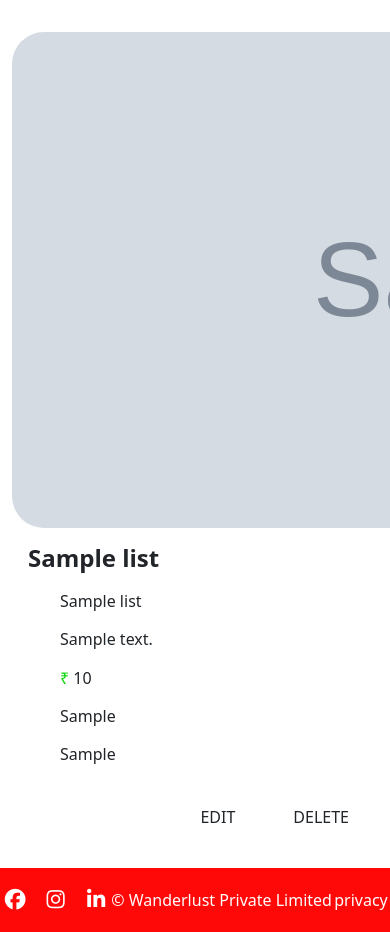
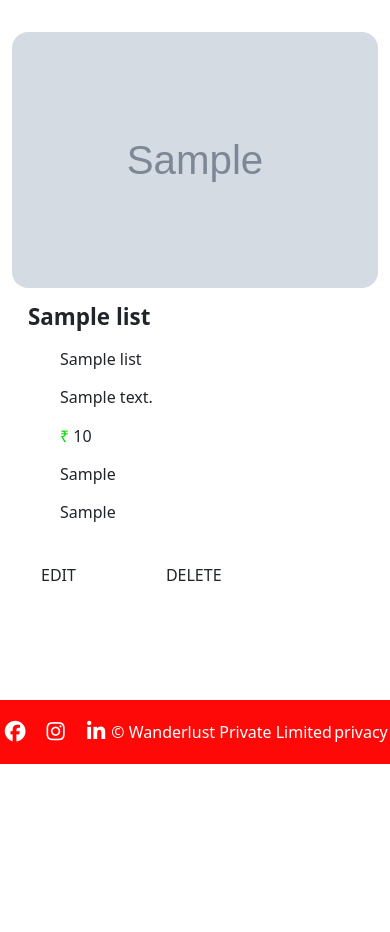
Before and after one commit to princejaiswaldev/WanderLust, a Node server app: page /listings/600000000000000000000001/show in a window 390 px wide; the page is wider, and only the part inside the window is pictured. Shown: the part 80-1012 px from the top of that part. After the commit the page ends 844 px from the top of that part, so only its background shows below. Run offline with Node 20, Linux system fonts and the light colour scheme; tables that the repository leaves empty hold one stand-in row (values such as "Sample post"); grey boxes marked "Sample" are stand-in pictures; some libraries are stand-ins or nearby versions.

Commit message:
fixed form input routes and improved show page responsiveness

```diff
--- a/app.js
+++ b/app.js
@@ -11,7 +11,7 @@ const methodOverride = require("method-override");
 const ejsMate = require("ejs-mate");
 const wrapAsync = require("./utils/WrapAsync.js");
 const ExpressError = require("./utils/ExpressError.js");
-const {ListingSchema} = require("./schema.js");
+const {listingSchema} = require("./schema.js");
 
 
 //app configuration
@@ -90,9 +90,9 @@ app.get("/listings/new",(req,res) => {
 
 app.post("/listings/new", wrapAsync(async(req,res,next) => {
 
-    let result = ListingSchema.validate(req.body);
+    let result = listingSchema.validate(req.body);
     if(result.error){
-        throw new ExpressError(404,result.error);
+        throw new ExpressError(400,result.error);
     }
 
     let {listing} = req.body;
@@ -120,14 +120,14 @@ app.get("/listings/:id/edit", wrapAsync(async (req,res) => {
 
 app.put("/listings/:id/edit", wrapAsync(async (req,res) => {
 
-    let result = ListingSchema.validate(req.body);
+    let result = listingSchema.validate(req.body);
     if(result.error){
-        throw new ExpressError(404,result.error);
+        throw new ExpressError(400,result.error);
     }
 
     let {id} = req.params;
-
-    await List.findByIdAndUpdate(id,{...req.body});
+    let {listing} = req.body;
+    await List.findByIdAndUpdate(id,{...listing});
 
     res.redirect(`/listings/${id}/show`);
 }));
@@ -162,7 +162,9 @@ app.all("/{*splat}",(req,res,next) => {
 
 app.use((err,req,res,next) => {
     let {status=500,message="something went wrong"} = err;
+    console.log(err);
     res.status(status).render("Error.ejs",{message});
+
 });
 
 
--- a/public/css/style.css
+++ b/public/css/style.css
@@ -135,9 +135,20 @@ body{
     border-radius: 2rem;
     object-fit: cover;
     height: 31rem;
-    width: 60rem;
+    width: 60%;
     margin-right: 6rem;
 }
+
+
+@media (max-width: 992px) {
+    .show_card_img {
+        width: 50%;
+        height: 25rem;
+        margin-right: 2rem;
+    }
+}
+
+
 
 .show_card_title{
     font-size: x-large;
@@ -149,4 +160,40 @@ body{
     margin-top: 2rem;
     display: flex;
     justify-content:flex-end;
+    gap: 1rem;
 }
+
+
+/* Mobile */
+@media (max-width: 768px) {
+    .show_card {
+        display: flex;
+        flex-direction: column;
+    }
+
+    .show_card_img {
+        width: 100%;
+        height: 22rem;
+        margin-right: 0;
+    }
+
+    .show_card_title {
+        font-size: 1.4rem;
+        margin-bottom: 1rem;
+    }
+
+    .show_card_btns {
+        justify-content: flex-start;
+    }
+}
+/* Small Mobile */
+@media (max-width: 480px) {
+    .show_card_img {
+        height: 16rem;
+        border-radius: 1rem;
+    }
+
+    .show_card_btns {
+        flex-wrap: wrap;
+    }
+}
--- a/utils/WrapAsync.js
+++ b/utils/WrapAsync.js
@@ -1,5 +1,5 @@
 module.exports = (fn) =>{
     return (req,res,next) => {
-        fn(req,res,next).catch(next)
+        fn(req,res,next).catch(next);
     }
 }
--- a/views/listings/show.ejs
+++ b/views/listings/show.ejs
@@ -18,6 +18,7 @@
 
     </ul>
 
+
     <div class="show_card_btns">
     <form method="get" action="/listings/<%=list._id%>/edit">
         <button class="btn edit-btn">EDIT</button>
```
Also changed, not shown: views/listings/edit.ejs (+8 -8 lines), 1 other file.
